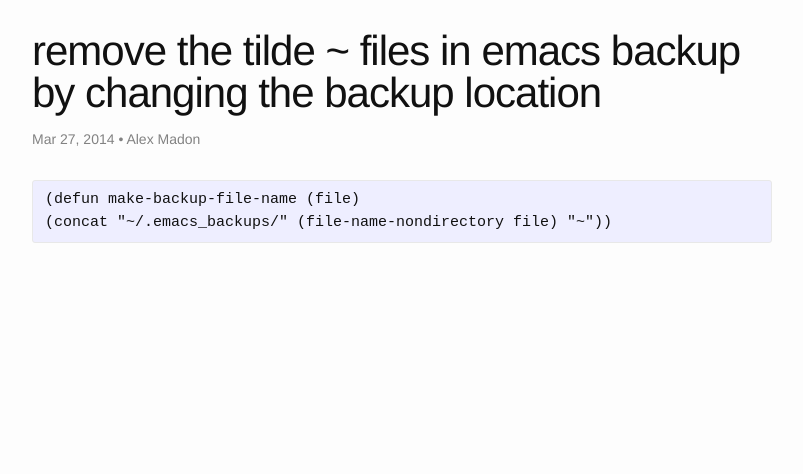
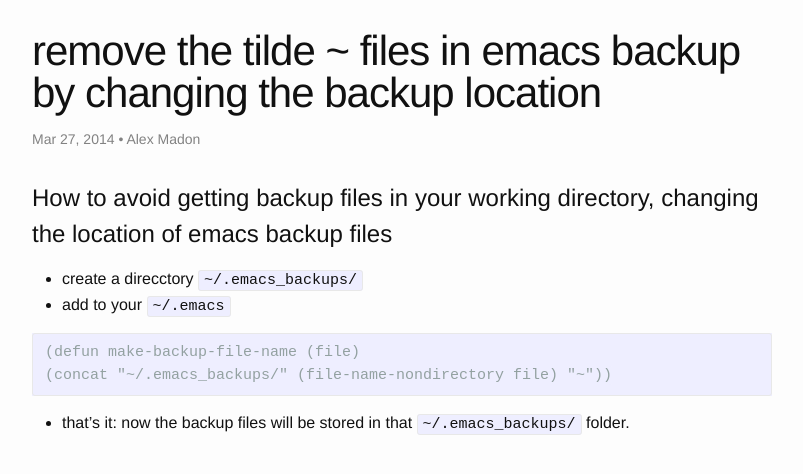
Before and after one commit to alexmadon/alexmadon.github.io, a Jekyll site: the page built from _posts/2014-03-27-remove-tilde-files-in-emacs-backup-by.md, in a window 1280 px wide. Shown: the top 474 px of the page, without its empty margins (238-1041 px from the left). Built offline with Jekyll 4.4.1, drawn with Linux system fonts in a browser that asks for light colours.

Commit message:
emacs backup files

````diff
--- a/_posts/2014-03-27-remove-tilde-files-in-emacs-backup-by.md
+++ b/_posts/2014-03-27-remove-tilde-files-in-emacs-backup-by.md
@@ -9,6 +9,14 @@ blogger_id: tag:blogger.com,1999:blog-7521237649117347170.post-55827500653443063
 blogger_orig_url: http://tuxunix.blogspot.com/2014/03/remove-tilde-files-in-emacs-backup-by.html
 ---
 
-<pre>(defun make-backup-file-name (file)
+# How to avoid getting backup files in your working directory, changing the location of emacs backup files
+
+* create a direcctory `~/.emacs_backups/`
+* add to your `~/.emacs`
+
+```
+(defun make-backup-file-name (file)
 (concat "~/.emacs_backups/" (file-name-nondirectory file) "~"))
-</pre>
+```
+
+* that's it: now the backup files will be stored in that `~/.emacs_backups/` folder.
````
